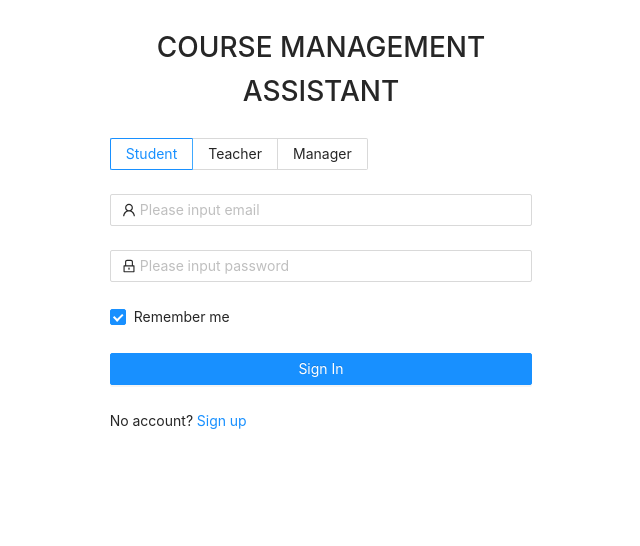
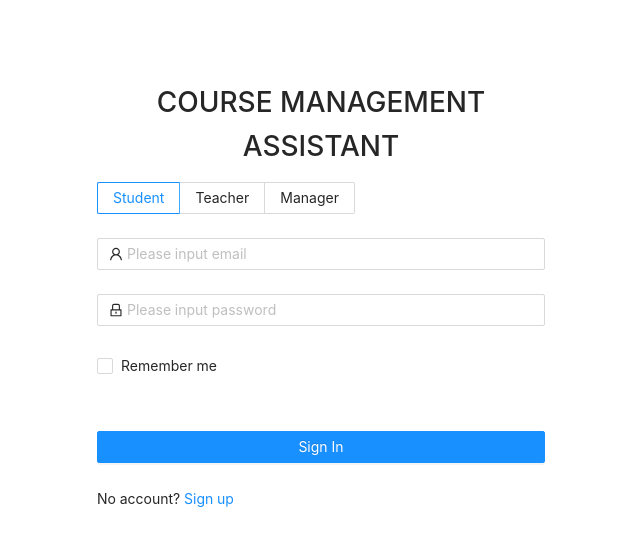
Before and after one commit to edwardCwh11039/nextjs-cms, a Next.js app: page / in a window 1280 px wide. Shown: the top 546 px of the page, without its empty margins (319-959 px from the left). Built offline with nearby package versions, Linux system fonts and the light colour scheme.

Commit message:
- encrpyt password - create local storage

```diff
--- a/pages/index.js
+++ b/pages/index.js
@@ -1,23 +1,29 @@
 import React from "react";
 import ReactDOM from "react-dom";
 import Link from "next/link";
-import { Form, Input, Button, Checkbox, Radio } from "antd";
+import { Form, Input, Button, Checkbox, Radio, message } from "antd";
 import { UserOutlined, LockOutlined } from "@ant-design/icons";
 import "antd/dist/antd.css";
+import axios from "axios";
+import { AES } from "crypto-js";
 
 const LoginForm = () => {
   return (
     <div
       style={{
-        margin: "auto",
-        width: "33%",
+        display: "flex",
+        justifyContent: "center",
+        alignItems: "center",
+        flexDirection: "column",
+        marginTop: "80px",
+        maxHeight: "100vh",
       }}
     >
       <h1
         style={{
-          margin: "25px 0px",
+          width: "35%",
+          textTransform: "uppercase",
           textAlign: "center",
-          textTransform: "uppercase",
         }}
       >
         Course Management Assistant
@@ -26,15 +32,31 @@ const LoginForm = () => {
         name="login-form"
         className="login-form"
         initialValues={{
-          remember: true,
+          role: "student",
+          email: "",
+          password: "",
         }}
         onFinish={(values) => {
-          console.log("success:", values);
+          console.log(values);
+          axios
+            .post("https://cms.chtoma.com/api/login", {
+              ...values,
+              // encrpyt password
+              password: AES.encrypt(values.password, "cms").toString(),
+            })
+            .then((res) => {
+              localStorage.setItem("cms", res.data.data);
+              //TODO: redirect to dashboard
+            })
+            .catch((err) => {
+              message.error(err.response.data.msg);
+            });
+          //http sent message
         }}
+        style={{ width: "35%" }}
       >
         <Form.Item
           name="role"
-          initialValue="student"
           button="solid"
           rules={[
             {
@@ -53,6 +75,9 @@ const LoginForm = () => {
           rules={[
             {
               required: true,
+              message: "Please input email",
+            },
+            {
               type: "email",
               message: "The input is not valid E-mail!",
             },
@@ -69,8 +94,12 @@ const LoginForm = () => {
           rules={[
             {
               required: true,
+              message: "Please input password",
+            },
+            {
               min: 4,
               max: 16,
+              message: "Password is Invalid",
             },
           ]}
         >
@@ -81,7 +110,7 @@ const LoginForm = () => {
           />
         </Form.Item>
 
-        <Form.Item name="remember" valuePropName="checked" noStyle>
+        <Form.Item name="remember" valuePropName="checked">
           <Checkbox>Remember me</Checkbox>
         </Form.Item>
 
```
